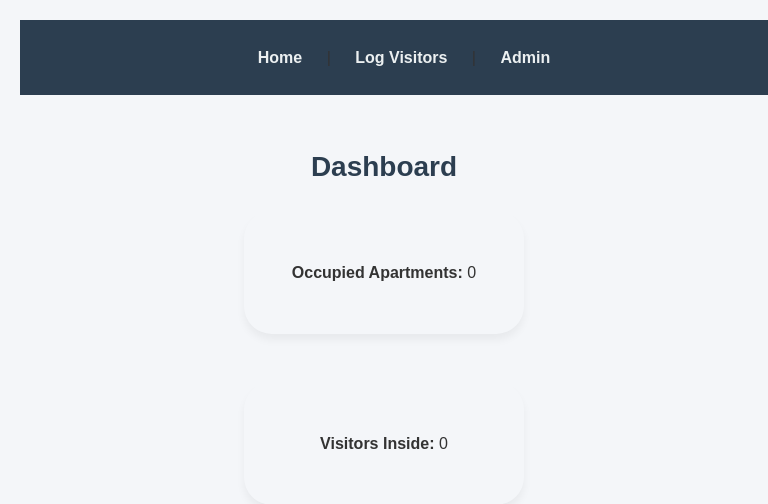
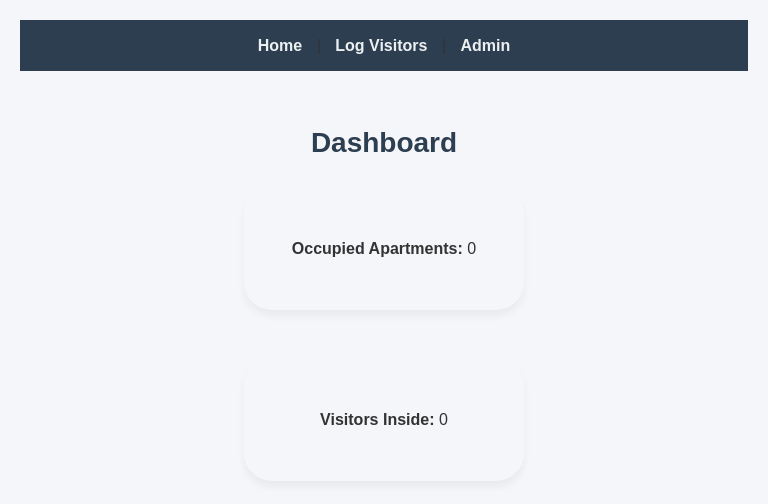
Before and after one commit to nicoooo-23/Apartment-Visitor-Logger, a PHP site: page /index.php in a window 768 px wide. Shown: the top 504 px of the page. Run offline with PHP 8.4, Linux system fonts and the light colour scheme; data that the repository does not hold is empty.

Commit message:
minor css adjustment

```diff
--- a/FullStackDraftV2/assets/style.css
+++ b/FullStackDraftV2/assets/style.css
@@ -237,19 +237,6 @@ a[style*="color: red"] {
 
 /* Tablets */
 @media (max-width: 992px) and (min-width: 30rem) {
-    .nav-bar {
-        position: static;
-        width: 100vw;
-        height: auto;
-        padding: 12px 0;
-        text-align: center;
-    }
-    .nav-bar a {
-        display: inline-block;
-        padding: 12px 15px;
-        margin: 0 5px;
-        border-left: none;
-    }
     body {
         padding: 1.25rem;
     }
```
